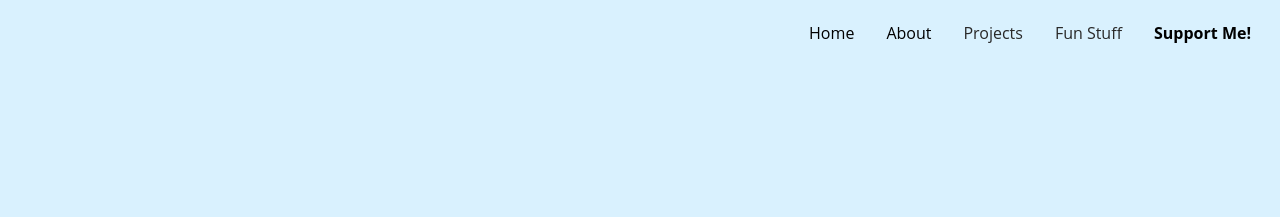
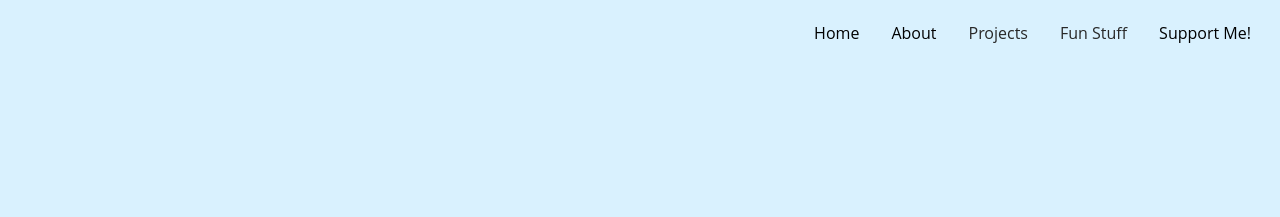
Before and after one commit to soocc/sooccsocks2, a Jekyll site: the page built from index.html, in a window 1280 px wide. Shown: the top 217 px of the page. Built offline with Jekyll 4.4.1, drawn with Linux system fonts in a browser that asks for light colours.

Commit message:
Update styles.css

```diff
--- a/styles/styles.css
+++ b/styles/styles.css
@@ -75,21 +75,13 @@
   display: block;
 }
 
-body {
-  background-color: #d9f1fe;
-  font-family: 'Open Sans'
-}
-
-h1 {
+* {
+  font-family: 'Open Sans';
   font-weight: normal;
 }
 
-h2 {
-  font-weight: normal;
-}
-
-h3 {
-  font-weight: normal;
+body {
+  background-color: #d9f1fe;
 }
 
 p {
```
